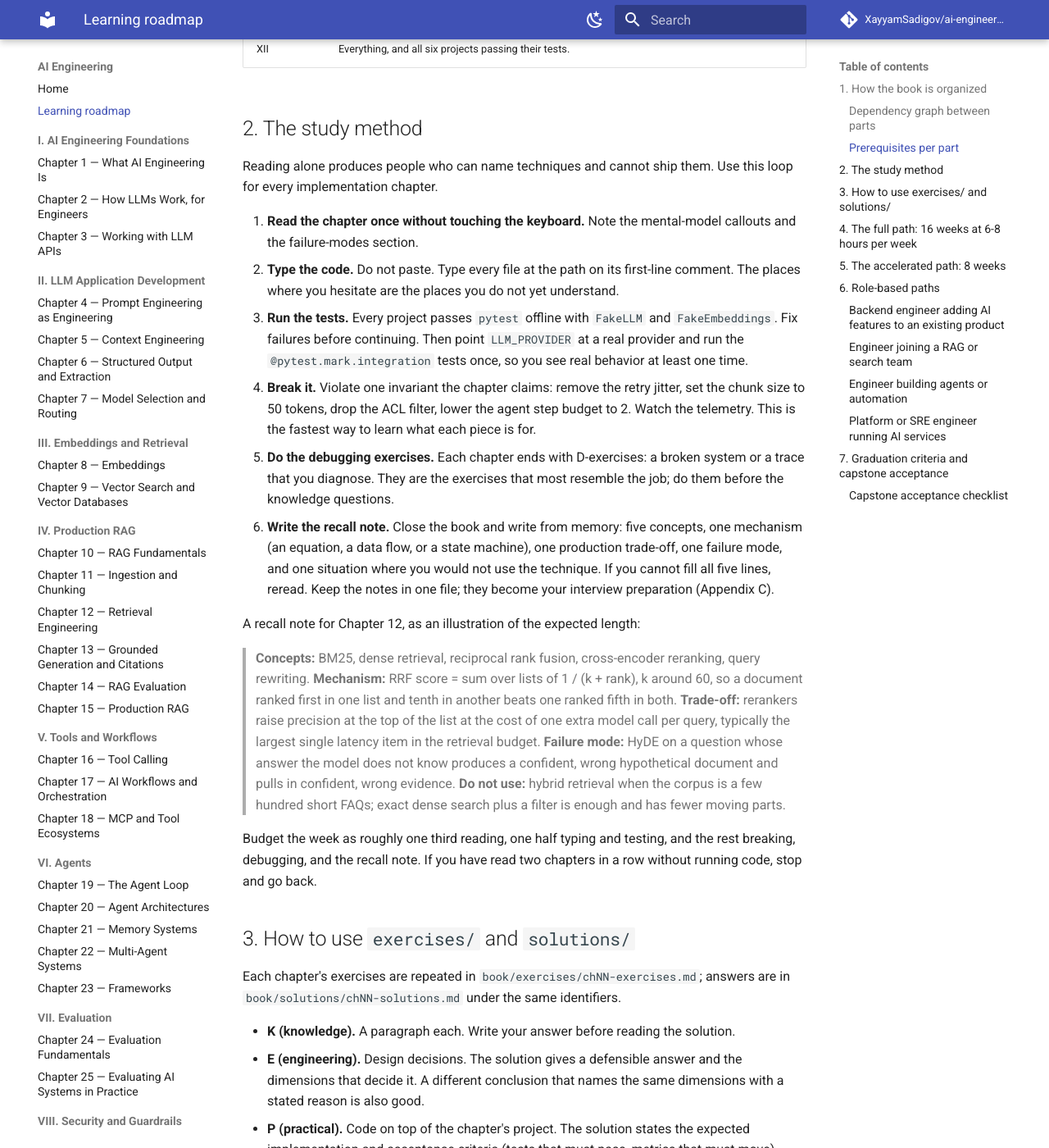
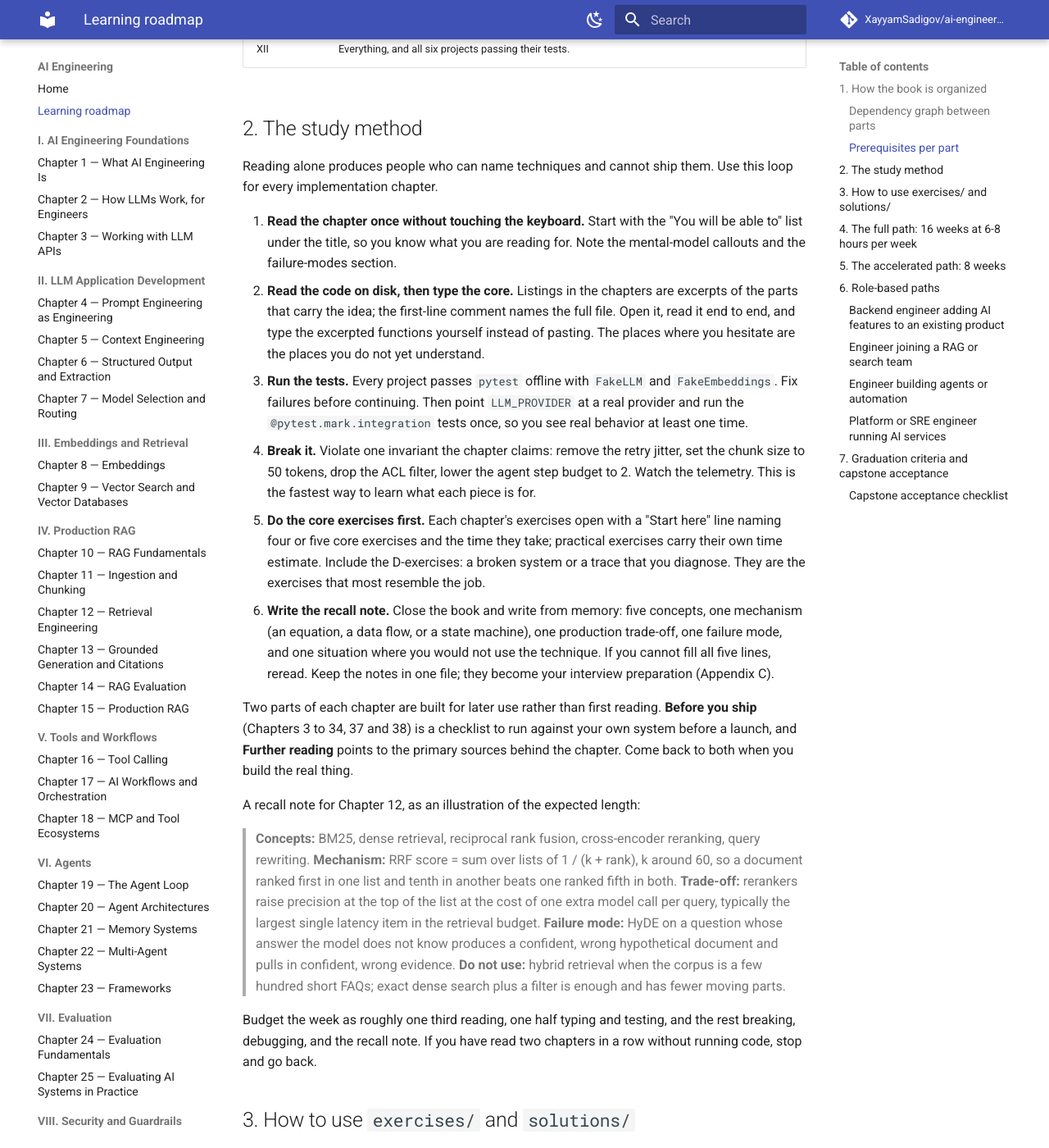
Before and after one commit to XayyamSadigov/ai-engineering-book, an MkDocs documentation site: the page built from book/00-learning-roadmap.md, in a window 1280 px wide and 1400 px high, scrolled down 3320 px. Shown: the whole window at 82% size. Built offline with MkDocs 1.6.1 and Material for MkDocs 9.7.7, drawn with Linux system fonts in a browser that asks for light colours; comment, search, counter and statistics services are not loaded.

Commit message:
Update roadmap study method and authoring guide for the new chapter template
Chapters now open with goals, teach from excerpts of the code on disk, mark
core exercises, and end with a ship checklist and further reading.

```diff
--- a/book/00-learning-roadmap.md
+++ b/book/00-learning-roadmap.md
@@ -87,23 +87,32 @@ agent, not in the abstract.
 Reading alone produces people who can name techniques and cannot ship them. Use this loop for every
 implementation chapter.
 
-1. **Read the chapter once without touching the keyboard.** Note the mental-model callouts and the
+1. **Read the chapter once without touching the keyboard.** Start with the "You will be able to" list
+   under the title, so you know what you are reading for. Note the mental-model callouts and the
    failure-modes section.
-2. **Type the code.** Do not paste. Type every file at the path on its first-line comment. The places
-   where you hesitate are the places you do not yet understand.
+2. **Read the code on disk, then type the core.** Listings in the chapters are excerpts of the parts
+   that carry the idea; the first-line comment names the full file. Open it, read it end to end, and
+   type the excerpted functions yourself instead of pasting. The places where you hesitate are the
+   places you do not yet understand.
 3. **Run the tests.** Every project passes `pytest` offline with `FakeLLM` and `FakeEmbeddings`. Fix
    failures before continuing. Then point `LLM_PROVIDER` at a real provider and run the
    `@pytest.mark.integration` tests once, so you see real behavior at least one time.
 4. **Break it.** Violate one invariant the chapter claims: remove the retry jitter, set the chunk size
    to 50 tokens, drop the ACL filter, lower the agent step budget to 2. Watch the telemetry. This is
    the fastest way to learn what each piece is for.
-5. **Do the debugging exercises.** Each chapter ends with D-exercises: a broken system or a trace that
-   you diagnose. They are the exercises that most resemble the job; do them before the knowledge
-   questions.
+5. **Do the core exercises first.** Each chapter's exercises open with a "Start here" line naming
+   four or five core exercises and the time they take; practical exercises carry their own time
+   estimate. Include the D-exercises: a broken system or a trace that you diagnose. They are the
+   exercises that most resemble the job.
 6. **Write the recall note.** Close the book and write from memory: five concepts, one mechanism (an
    equation, a data flow, or a state machine), one production trade-off, one failure mode, and one
    situation where you would not use the technique. If you cannot fill all five lines, reread. Keep the
    notes in one file; they become your interview preparation (Appendix C).
+
+Two parts of each chapter are built for later use rather than first reading. **Before you ship**
+(Chapters 3 to 34, 37 and 38) is a checklist to run against your own system before a launch, and
+**Further reading** points to the primary sources behind the chapter. Come back to both when you
+build the real thing.
 
 A recall note for Chapter 12, as an illustration of the expected length:
 
```
Also changed, not shown: book/analysis/05-authoring-guide.md (+13 -6 lines).
